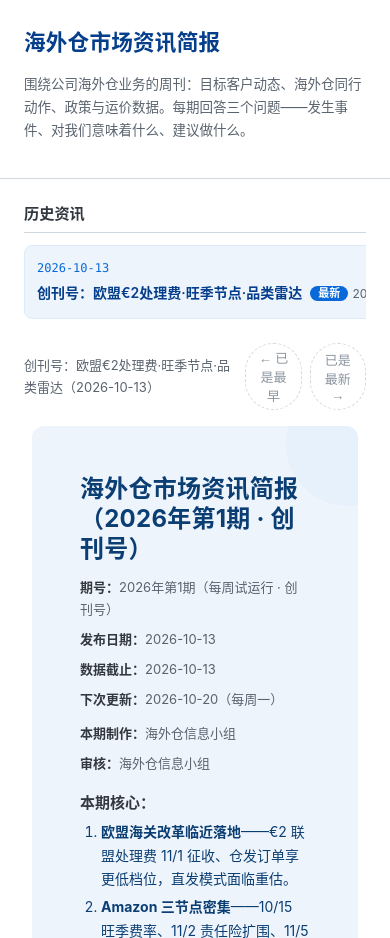
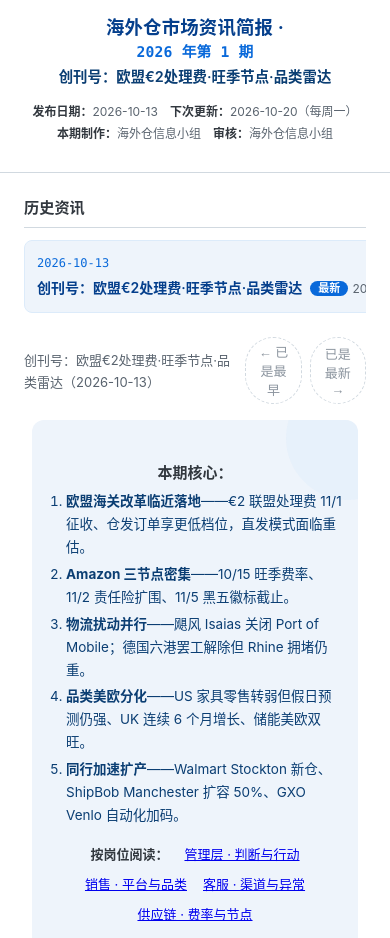
Before and after one commit to Frida-Jane/OW-INFO, a plain HTML site: page index.html in a window 390 px wide. Shown: the top 938 px of the page. Drawn offline with Linux system fonts and the light colour scheme.

Commit message:
SPA+Issue 01: 顶部改居中标题区(资讯简报·期号+每期标题+发布/更新/制作/审核)，删宣传语；蓝区仅留本期核心与按岗位阅读；TOC剥离提示图标；新增640px移动端适配

```diff
--- a/index.html
+++ b/index.html
@@ -355,20 +355,21 @@
       max-width: var(--app-max);
       margin: 0 auto;
       padding: var(--space-5) var(--app-pad);
-      display: flex;
-      flex-wrap: wrap;
-      align-items: baseline;
-      gap: var(--space-3) var(--space-5);
+      text-align: center;
     }
-    .app-header h1 {
-      font-size: 1.35rem;
+    .app-title { font-size: 1.5rem; line-height: 1.3; }
+    .app-title .issue-no { font-family: var(--font-mono); font-size: 0.8em; color: var(--accent); }
+    .app-sub { margin-top: 4px; font-size: 1rem; font-weight: 600; color: var(--page-brand-text); }
+    .app-meta {
+      margin-top: 10px; font-size: 13px; color: var(--page-text-muted);
+      display: flex; flex-wrap: wrap; justify-content: center;
+      gap: var(--space-1) var(--space-4);
+    }
+    .app-meta strong { color: var(--page-text-secondary); font-weight: 600; }
+    .app-header .app-title {
+      font-size: 1.5rem;
       color: var(--page-brand-active);
       letter-spacing: 0.01em;
-    }
-    .app-header .lead {
-      color: var(--page-text-muted);
-      font-size: 13.5px;
-      max-width: 70ch;
     }
 
     .app {
@@ -547,6 +548,13 @@
     @media (max-width: 980px) {
       .col-right > h2 { display: none; }
     }
+    @media (max-width: 640px) {
+      .app-header .app-title { font-size: 1.15rem; }
+      .app-title .issue-no { display: block; margin-top: 2px; }
+      .app-sub { font-size: 0.9rem; }
+      .app-meta { font-size: 12px; gap: 2px var(--space-3); }
+      .app-header__inner { padding: var(--space-4) var(--app-pad); }
+    }
 
     @media print {
       .col-left, .col-right, .main-toolbar { display: none; }
@@ -559,8 +567,14 @@
 <body>
   <header class="app-header">
     <div class="app-header__inner">
-      <h1>海外仓市场资讯简报</h1>
-      <p class="lead">围绕公司海外仓业务的周刊：目标客户动态、海外仓同行动作、政策与运价数据。每期回答三个问题——发生事件、对我们意味着什么、建议做什么。</p>
+      <h1 class="app-title">海外仓市场资讯简报 · <span class="issue-no" id="headNo">2026 年第 1 期</span></h1>
+      <p class="app-sub" id="headTitle">创刊号：欧盟€2处理费 · 旺季节点 · 品类雷达</p>
+      <p class="app-meta">
+        <span><strong>发布日期：</strong><span id="headPub">2026-10-13</span></span>
+        <span><strong>下次更新：</strong><span id="headNext">2026-10-20（每周一）</span></span>
+        <span><strong>本期制作：</strong>海外仓信息小组</span>
+        <span><strong>审核：</strong>海外仓信息小组</span>
+      </p>
     </div>
   </header>
 
@@ -603,7 +617,7 @@
   <script>
     // === 期数数据（按时间正序：旧 → 新）===
     const ISSUES = [
-      { id: '01', file: 'issues/issue-2026-01.html', title: '创刊号：欧盟€2处理费·旺季节点·品类雷达', sub: '2026年第1期 · 每周试运行 · 创刊号', date: '2026-10-13' },
+      { id: '01', no: '2026 年第 1 期', file: 'issues/issue-2026-01.html', title: '创刊号：欧盟€2处理费·旺季节点·品类雷达', sub: '2026年第1期 · 每周试运行 · 创刊号', date: '2026-10-13', pub: '2026-10-13', next: '2026-10-20（每周一）' },
     ];
     const NEWEST_ID = ISSUES[ISSUES.length - 1].id;
 
@@ -647,6 +661,14 @@
       $nextBtn.disabled = idx >= ISSUES.length - 1;
       $prevBtn.textContent = idx > 0 ? `← 上一期（${ISSUES[idx-1].title}）` : '← 已是最早';
       $nextBtn.textContent = idx < ISSUES.length - 1 ? `下一期（${ISSUES[idx+1].title}）→` : '已是最新 →';
+      const $no = document.getElementById('headNo');
+      const $ht = document.getElementById('headTitle');
+      const $hp = document.getElementById('headPub');
+      const $hn = document.getElementById('headNext');
+      if ($no) $no.textContent = it.no || '';
+      if ($ht) $ht.textContent = it.title;
+      if ($hp) $hp.textContent = it.pub || it.date || '';
+      if ($hn) $hn.textContent = it.next || '每周一';
       const $fp = document.getElementById('footPrev');
       const $fn = document.getElementById('footNext');
       if ($fp && $fn) {
@@ -669,10 +691,12 @@
         const h2 = sec.querySelector('h2');
         if (!h2) return;
         const no = h2.querySelector('.sec-no');
+        const clone = h2.cloneNode(true);
+        clone.querySelectorAll('.hint').forEach(h => h.remove());
         targets.push({
           id: sec.id,
           no: no ? no.textContent.trim() : '',
-          text: h2.textContent.replace(no ? no.textContent : '', '').trim(),
+          text: clone.textContent.replace(no ? no.textContent : '', '').trim(),
         });
       });
       // 来源（sources-wrap），无 id 则补一个
--- a/issues/issue-2026-01.html
+++ b/issues/issue-2026-01.html
@@ -133,22 +133,27 @@
       h2 .hint-pop { position: absolute; top: calc(100% + 10px); left: 50%; transform: translateX(-50%); display: none; width: min(600px, 86vw); padding: 12px 16px; background: #fff; border: 1px solid var(--page-border); border-radius: 10px; box-shadow: 0 8px 28px rgba(31,35,40,.14); font-size: 12.5px; font-weight: 400; line-height: 1.9; color: var(--text-secondary); text-align: left; z-index: 40; }
       h2 .hint-pop b { color: var(--ink); }
       h2 .hint:hover .hint-pop, h2 .hint:focus .hint-pop { display: block; }
+
+      /* === 移动端适配（≤640px） === */
+      @media (max-width: 640px) {
+        .report-intro__surface { padding: var(--space-5) var(--space-4); }
+        .pt-list { margin-left: 1.2em; }
+        .pt-list li { font-size: 13.5px; }
+        .tab-bar label { padding: 6px 12px; font-size: 12.5px; }
+        .table-wrap { overflow-x: auto; -webkit-overflow-scrolling: touch; }
+        .table-wrap table { min-width: 560px; }
+        th, td { padding: 6px 8px; font-size: 13px; }
+        .rec, .info-card, .judge { padding: var(--space-3); }
+        .rec dl { grid-template-columns: 1fr; }
+        .rec dt { padding-top: 0; }
+        .hint-pop { width: 92vw; }
+        figure { margin: var(--space-3) 0; }
+      }
     </style>
     <header class="report-intro">
       <div class="report-intro__surface">
         <div class="report-intro__content">
-          <h1>海外仓市场资讯简报（2026年第1期 · 创刊号）</h1>
-          <div class="report-intro__meta">
-            <span><strong>期号：</strong>2026年第1期（每周试运行 · 创刊号）</span>
-            <span><strong>发布日期：</strong>2026-10-13</span>
-            <span><strong>数据截止：</strong>2026-10-13</span>
-            <span><strong>下次更新：</strong>2026-10-20（每周一）</span>
-          </div>
-          <div class="report-intro__meta">
-            <span><strong>本期制作：</strong>海外仓信息小组</span>
-            <span><strong>审核：</strong>海外仓信息小组</span>
-          </div>
-          <p class="report-intro__summary" style="margin-bottom: var(--space-1);"><strong>本期核心：</strong></p>
+          <p class="report-intro__summary" style="margin-bottom: var(--space-1); text-align: center;"><strong>本期核心：</strong></p>
           <ol class="pt-list" style="font-size: 15px; margin-top: 0;">
             <li><strong>欧盟海关改革临近落地</strong>——€2 联盟处理费 11/1 征收、仓发订单享更低档位，直发模式面临重估。</li>
             <li><strong>Amazon 三节点密集</strong>——10/15 旺季费率、11/2 责任险扩围、11/5 黑五徽标截止。</li>
@@ -156,14 +161,13 @@
             <li><strong>品类美欧分化</strong>——US 家具零售转弱但假日预测仍强、UK 连续 6 个月增长、储能美欧双旺。</li>
             <li><strong>同行加速扩产</strong>——Walmart Stockton 新仓、ShipBob Manchester 扩容 50%、GXO Venlo 自动化加码。</li>
           </ol>
-          <div class="report-intro__meta role-row">
+          <div class="report-intro__meta role-row" style="justify-content: center; margin-top: var(--space-4);">
             <span><strong>按岗位阅读：</strong></span>
             <a class="role-chip" href="#s1">管理层 · 判断与行动</a>
             <a class="role-chip" href="#s2">销售 · 平台与品类</a>
             <a class="role-chip" href="#s3">客服 · 渠道与异常</a>
             <a class="role-chip" href="#s8">供应链 · 费率与节点</a>
           </div>
-          <p class="report-intro__summary" style="margin-top: var(--space-3); font-size: 13px; color: var(--muted);">阅读说明：01 本周必读 · 02-07 专题详情（页签切换）· 08 数据附录；范围：美欧平台、头尾程渠道。标 <span class="pending">待复核</span> = 尚未交叉验证。</p>
         </div>
       </div>
     </header>
```
